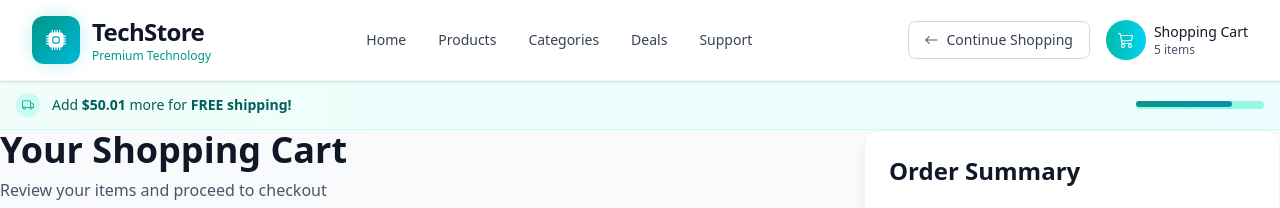
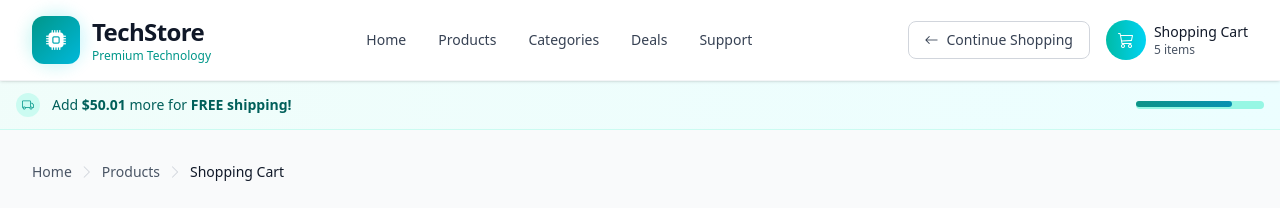
Before and after one commit to MuhammadAhsan-RPL/TechStore-Ecommerce, a website: page cart.html in a window 1280 px wide. Shown: the top 208 px of the page. Drawn offline with nearby package versions, Linux system fonts and the light colour scheme.

Commit message:
Save Cart.html

```diff
--- a/cart.html
+++ b/cart.html
@@ -165,6 +165,20 @@
       </div>
     </div>
   </div>
+
+  <!-- Main Cart Content -->
+  <main class="min-h-screen">
+    <div class="mx-auto max-w-7xl px-4 py-8 sm:px-6 lg:px-8">
+      <!-- Breadcrumb -->
+      <nav class="mb-8" aria-label="Breadcrumb">
+        <ol class="flex items-center space-x-2 text-sm text-gray-600">
+          <li><a href="index.html" class="hover:text-teal-600 transition-colors">Home</a></li>
+          <li><i class="bi bi-chevron-right text-gray-300"></i></li>
+          <li><a href="product.html" class="hover:text-teal-600 transition-colors">Products</a></li>
+          <li><i class="bi bi-chevron-right text-gray-300"></i></li>
+          <li class="font-medium text-gray-900">Shopping Cart</li>
+        </ol>
+      </nav>
 
       <div class="flex flex-col lg:flex-row gap-8">
         <!-- Cart Items Section -->
```
